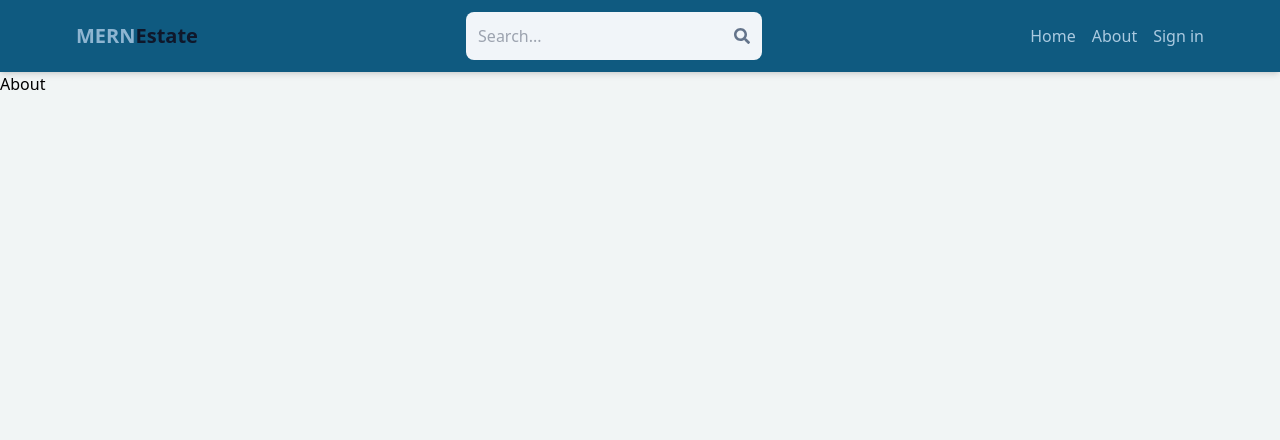
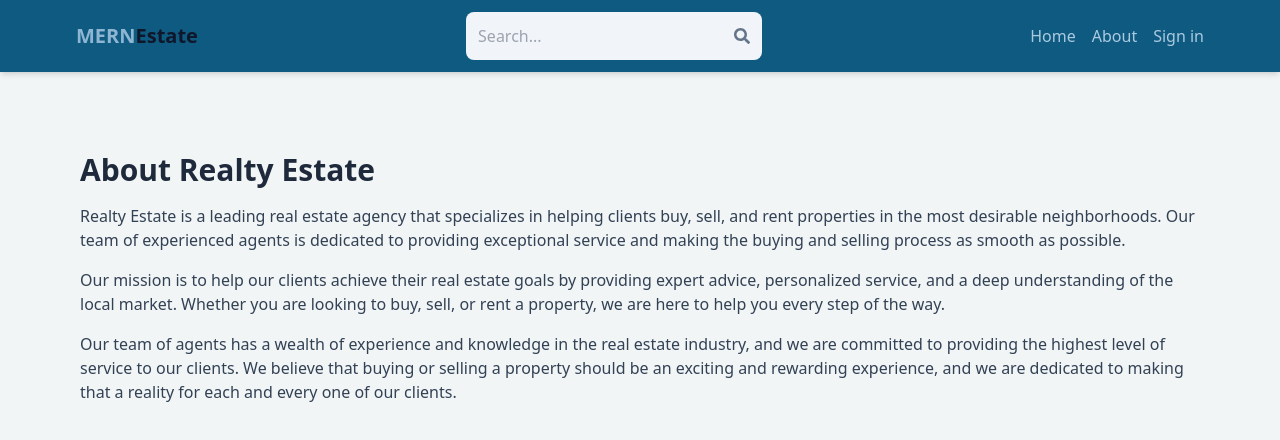
Before and after one commit to AmolDhawle/RealEstateApp-MERN, a React (Vite) app in the folder frontend/: page /about in a window 1280 px wide. Shown: the top 440 px of the page. Built offline with nearby package versions, Linux system fonts and the light colour scheme; no server answers.

Commit message:
completed about page

```diff
--- a/frontend/src/pages/About.jsx
+++ b/frontend/src/pages/About.jsx
@@ -2,9 +2,30 @@
 
 const About = () => {
   return (
-    <div>
-      About
-    </div>
+    <div className='py-20 px-4 max-w-6xl mx-auto'>
+    <h1 className='text-3xl font-bold mb-4 text-slate-800'>
+      About Realty Estate
+    </h1>
+    <p className='mb-4 text-slate-700'>
+      Realty Estate is a leading real estate agency that specializes
+      in helping clients buy, sell, and rent properties in the most
+      desirable neighborhoods. Our team of experienced agents is dedicated
+      to providing exceptional service and making the buying and selling process
+      as smooth as possible.
+    </p>
+    <p className='mb-4 text-slate-700'>
+      Our mission is to help our clients achieve their real estate goals by providing
+      expert advice, personalized service, and a deep understanding of the local market.
+      Whether you are looking to buy, sell, or rent a property, we are here to help you
+      every step of the way.
+    </p>
+    <p className='mb-4 text-slate-700'>
+      Our team of agents has a wealth of experience and knowledge in the real estate
+      industry, and we are committed to providing the highest level of service to our clients.
+      We believe that buying or selling a property should be an exciting and rewarding experience,
+      and we are dedicated to making that a reality for each and every one of our clients.
+    </p>
+  </div>
   )
 }
 
```
